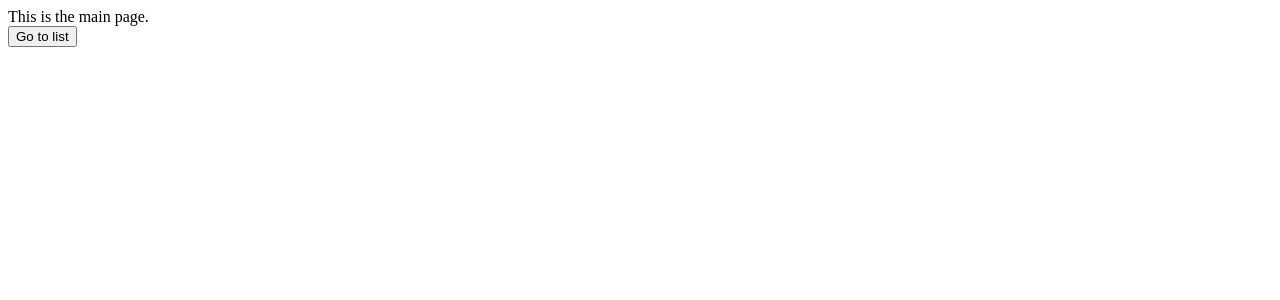
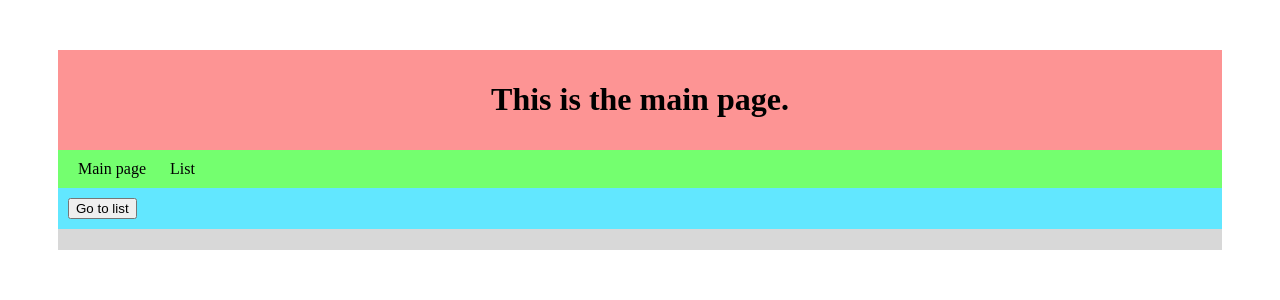
Before and after one commit to przmktrc/staszic_inv, a PHP site: page / in a window 1280 px wide. Shown: the top 300 px of the page. Run offline with PHP 8.4, Linux system fonts and the light colour scheme.

Commit message:
Added layout to the site.
layout.php contains all the html boilerplate and is to be included in other files.
layout.css contains only layout-related css.
style.css contains actual style-related css.
index.php and list.php have been changed to utilize the new layout stuff.

```diff
--- a/index.php
+++ b/index.php
@@ -1,23 +1,14 @@
-<!DOCTYPE html>
+<?php require "layout.php" ?>
 
 
-<html>
+<?php echo $pre_title_boilerplate ?>
 
-<head>
-    <meta charset="UTF-8">
-</head>
+<h1>This is the main page.</h1>
 
+<?php echo $pre_content_boilerplate ?>
 
-<body>
-    <?php echo "This is the main page.<br>"; ?>
+<form method="get" action="list.php">
+    <input type="submit" value="Go to list">
+</form>
 
-
-    <form method="post" action="list.php">
-        <input type="submit" value="Go to list">
-    </form>
-
-
-
-</body>
-
-</html>
+<?php echo $post_content_boilerplate ?>
--- /dev/null
+++ b/layout.css
@@ -0,0 +1,50 @@
+#root_div
+{
+    min-height: 200px;
+    margin: 50px;
+
+    background-color: rgb(216, 216, 216);
+}
+
+
+#title_div
+{
+    padding: 10px;
+
+    text-align: center;
+
+    background-color: rgb(253, 148, 148);
+}
+
+
+#navigation_div
+{
+    padding: 10px;
+
+    background-color: rgb(116, 255, 111);
+}
+
+
+#content_div
+{
+    padding: 10px;
+
+    background-color: rgb(98, 231, 255);
+}
+
+
+#navigation_div a
+{
+    margin-left: 10px;
+    margin-right: 10px;
+
+    color: black;
+
+    text-decoration: none;
+}
+
+
+#navigation_div a :visited
+{
+    text-decoration: none;
+}
--- /dev/null
+++ b/layout.php
@@ -0,0 +1,43 @@
+<?php
+
+$navigation_boilerplate = "
+    <div id=\"navigation_div\">
+        <a href=\"index.php\">Main page</a>
+        <a href=\"list.php\">List</a>
+    </div>";
+
+
+$pre_title_boilerplate = "
+    <!DOCTYPE html>
+
+    <html>
+
+    <head>
+        <meta charset=\"UTF-8\">
+
+        <link rel=\"stylesheet\" href=\"layout.css\">
+        <link rel=\"stylesheet\" href=\"style.css\">
+        <title>Staszic inventory system</title>
+    </head>
+
+    <body>
+        <div id=\"root_div\">
+
+            <div id=\"title_div\">";
+
+
+$pre_content_boilerplate = "
+            </div>
+
+            $navigation_boilerplate
+
+            <div id=\"content_div\">";
+
+
+$post_content_boilerplate = "
+            </div>
+        </div>
+
+    </body>
+
+    </html>";
--- /dev/null
+++ b/style.css
@@ -0,0 +1,10 @@
+tr:nth-of-type(2n+0)
+{
+    background-color: rgb(255,255,255);
+}
+
+
+tr:nth-of-type(2n+1)
+{
+    background-color: rgb(187, 187, 187);
+}
```
Also changed, not shown: list.php (+5 -16 lines).
